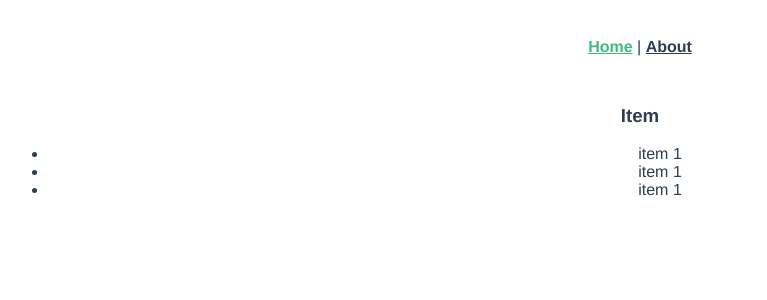
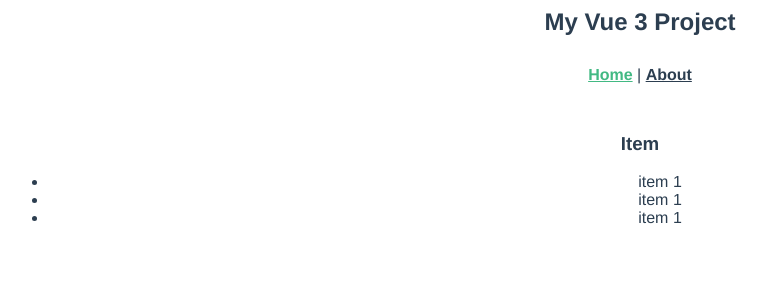
Before and after one commit to engelcituk/VueJs-TypeScriptApp, a Vue app: page / in a window 1280 px wide. Shown: the top 300 px of the page, without its empty margins (0-767 px from the left). Built offline with nearby package versions, Linux system fonts and the light colour scheme.

Commit message:
Actualización de App

```diff
--- a/src/App.vue
+++ b/src/App.vue
@@ -1,10 +1,24 @@
 <template>
-  <nav>
-    <router-link to="/">Home</router-link> |
-    <router-link to="/about">About</router-link>
-  </nav>
-  <router-view/>
+  <div id="app">
+    <h2>My Vue 3 Project</h2>
+      <div id="nav" class="nav">
+        <router-link to="/">Home</router-link> |
+        <router-link to="/about">About</router-link>
+      </div>
+    <router-view />
+  </div>
 </template>
+
+<script lang="ts">
+import { defineComponent } from 'vue'
+
+export default defineComponent({
+  name: 'App',
+  setup() {
+
+  },
+})
+</script>
 
 <style lang="scss">
 #app {
@@ -13,15 +27,16 @@
   -moz-osx-font-smoothing: grayscale;
   text-align: center;
   color: #2c3e50;
+  h2 {
+    margin: 0;
+  }
 }
 
-nav {
+#nav {
   padding: 30px;
-
   a {
     font-weight: bold;
     color: #2c3e50;
-
     &.router-link-exact-active {
       color: #42b983;
     }
```
